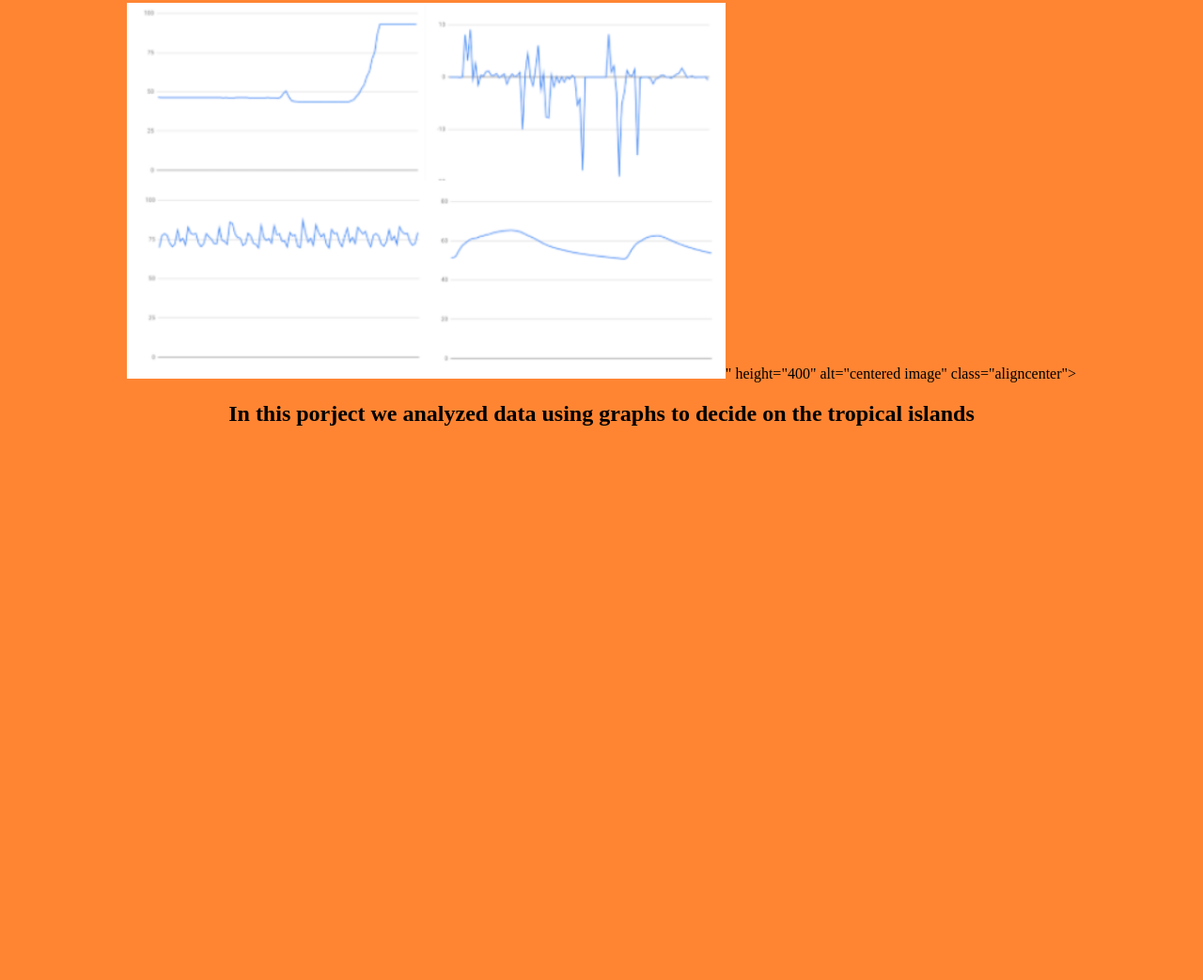
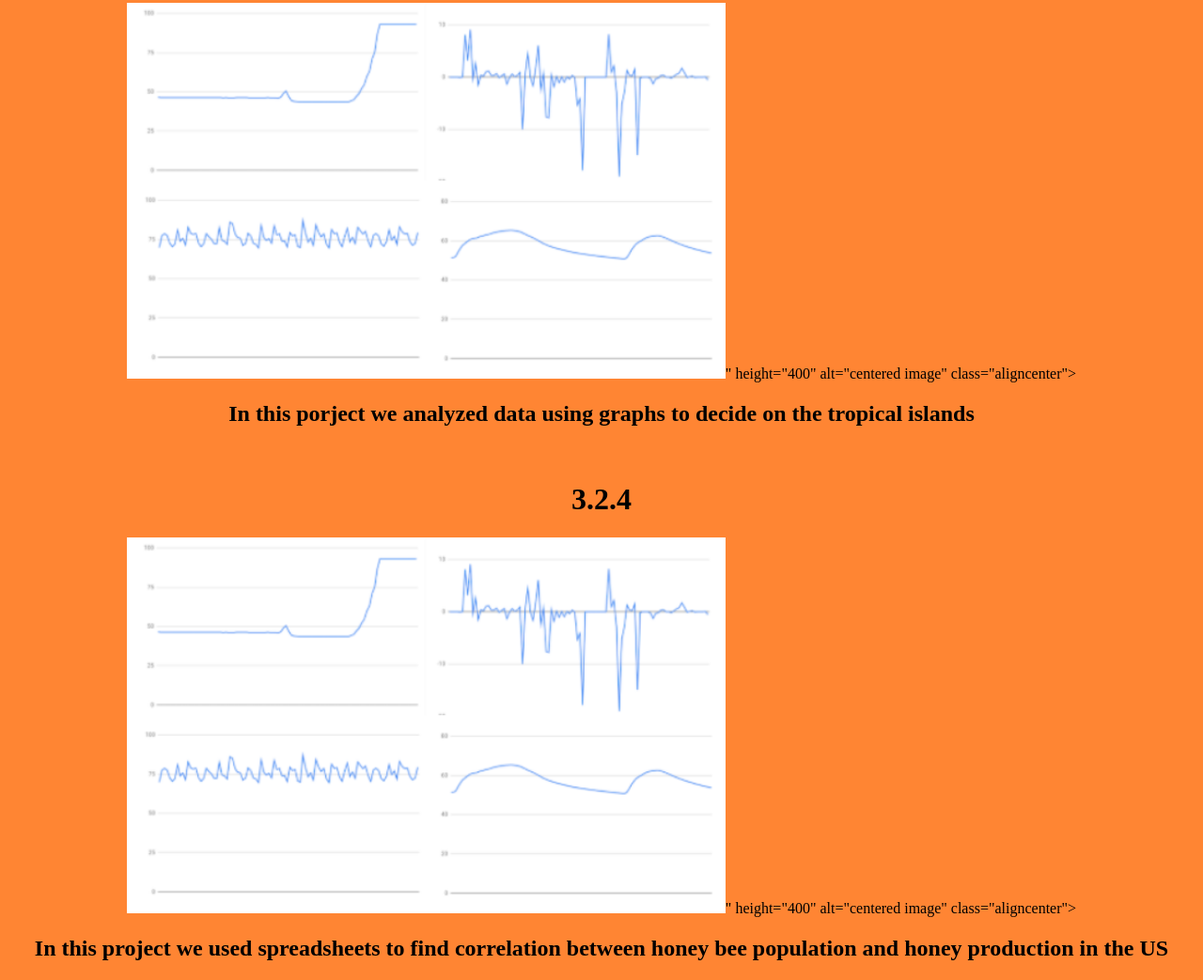
Before and after one commit to tedlkang/apcspwebsite, a plain HTML site: page portfolio.html in a window 1280 px wide. Shown: the part 3073-4116 px from the top of the page at 94% size. Before the commit the page ends 3547 px from the top, so only its background shows below. Drawn offline with Linux system fonts and the light colour scheme.

Commit message:
Update portfolio.html

```diff
--- a/portfolio.html
+++ b/portfolio.html
@@ -35,6 +35,10 @@
       <h1>3.1.6 Project (rover)</h1>
       <img src=https://github.com/tedlkang/apcspwebsite/blob/main/pictures/Screenshot%202025-01-09%20091419.png?raw=true" height="400" alt="centered image" class="aligncenter">" height="400" alt="centered image" class="aligncenter">
       <h2>In this porject we analyzed data using graphs to decide on the tropical islands</h2>
+       <br>
+      <h1>3.2.4</h1>
+      <img src=https://github.com/tedlkang/apcspwebsite/blob/main/pictures/Screenshot%202025-01-09%20091419.png?raw=true" height="400" alt="centered image" class="aligncenter">" height="400" alt="centered image" class="aligncenter">
+      <h2>In this project we used spreadsheets to find correlation between honey bee population and honey production in the US</h2>
     </center>
   </body>
 </html>
```
